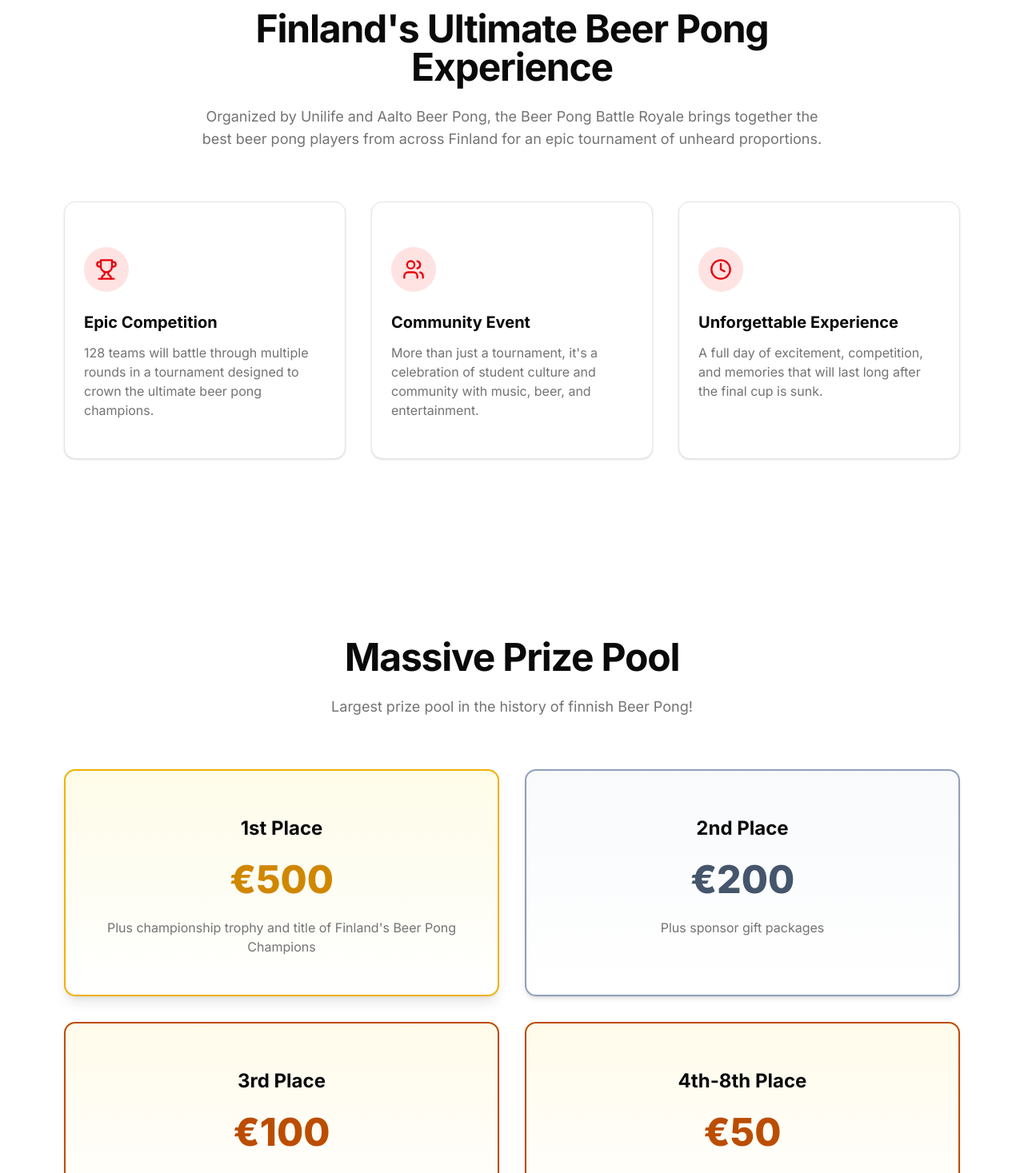
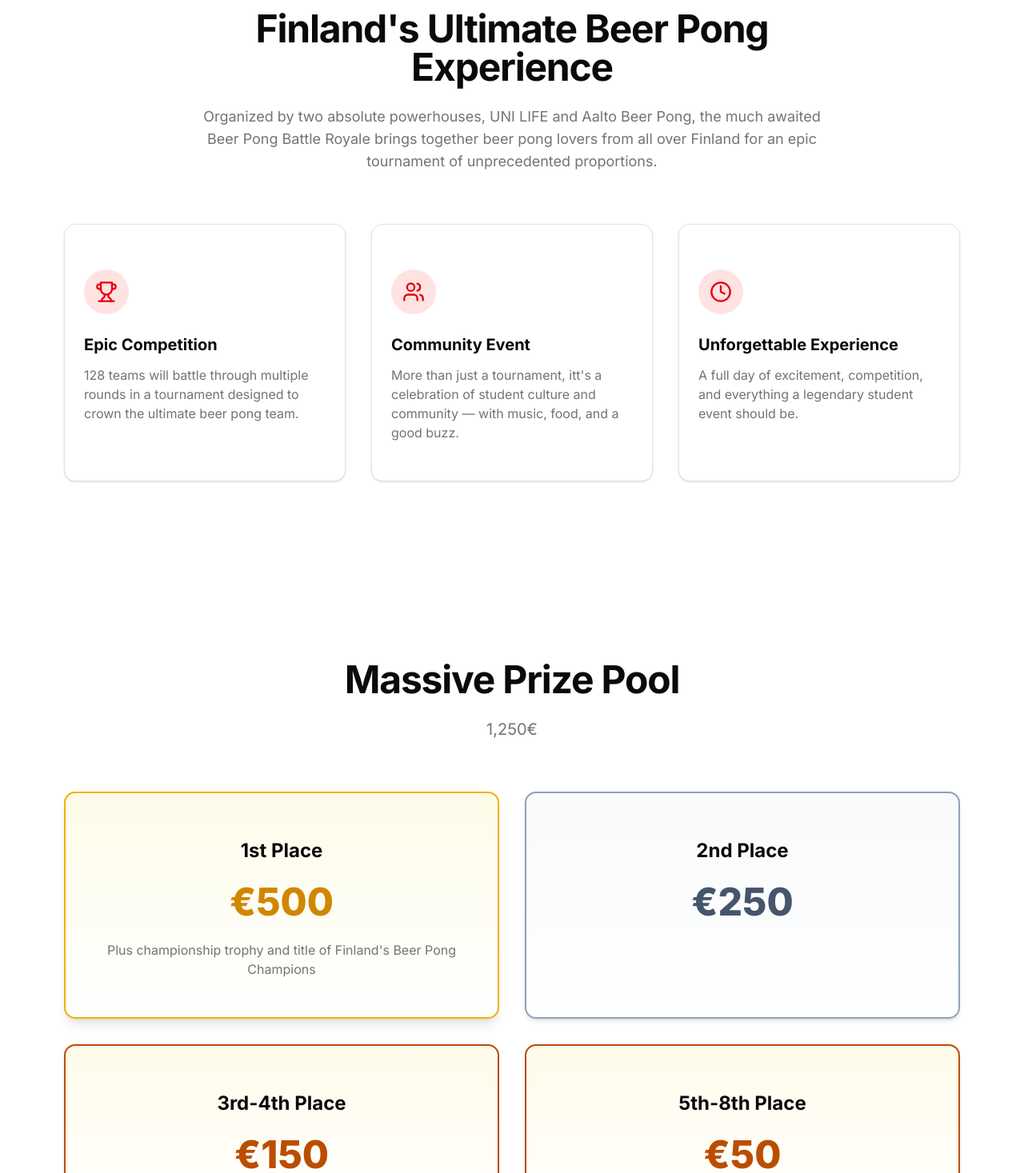
Before and after one commit to strengv1/unilife, a Next.js app: page /events/battleroyale in a window 1280 px wide. Shown: the part 820-2287 px from the top of the page at 80% size. Built offline with nearby package versions, Linux system fonts and the light colour scheme.

Commit message:
BPBR changes

```diff
--- a/src/app/contact/page.tsx
+++ b/src/app/contact/page.tsx
@@ -12,7 +12,7 @@ export default function ContactPage() {
         <section className="py-16 lg:py-48">
           <div className="container mx-auto px-4">
             <div className="max-w-3xl mx-auto text-center mb-12">
-              <h2 className="text-2xl font-bold mb-4">Open Ears, Open Minds – Pitch Us Anything.</h2>
+              <h2 className="text-2xl font-bold mb-4">Open Ears, Open Minds – Pitch Us Anything!</h2>
               <p className="text-muted-foreground mb-2">
                 We&apos;re always happy to hear from students, universities, and potential partners.
               </p>
--- a/src/app/events/battleroyale/_components/AboutSection.tsx
+++ b/src/app/events/battleroyale/_components/AboutSection.tsx
@@ -10,8 +10,7 @@ export const AboutSection = () => {
             Finland&apos;s Ultimate Beer Pong Experience
           </h2>
           <p className="mt-6 text-lg text-muted-foreground">
-            Organized by Unilife and Aalto Beer Pong, the Beer Pong Battle Royale brings together the best beer pong
-            players from across Finland for an epic tournament of unheard proportions.
+            Organized by two absolute powerhouses, UNI LIFE and Aalto Beer Pong, the much awaited Beer Pong Battle Royale brings together beer pong lovers from all over Finland for an epic tournament of unprecedented proportions.
           </p>
         </div>
 
@@ -23,8 +22,7 @@ export const AboutSection = () => {
               </div>
               <h3 className="text-xl font-bold">Epic Competition</h3>
               <p className="mt-3 text-muted-foreground">
-                128 teams will battle through multiple rounds in a tournament designed to crown the ultimate beer
-                pong champions.
+                128 teams will battle through multiple rounds in a tournament designed to crown the ultimate beer pong team.
               </p>
             </CardContent>
           </Card>
@@ -35,8 +33,7 @@ export const AboutSection = () => {
               </div>
               <h3 className="text-xl font-bold">Community Event</h3>
               <p className="mt-3 text-muted-foreground">
-                More than just a tournament, it&apos;s a celebration of student culture and community with music, beer,
-                and entertainment.
+                More than just a tournament, itt&apos;s a celebration of student culture and community — with music, food, and a good buzz.
               </p>
             </CardContent>
           </Card>
@@ -47,7 +44,7 @@ export const AboutSection = () => {
               </div>
               <h3 className="text-xl font-bold">Unforgettable Experience</h3>
               <p className="mt-3 text-muted-foreground">
-                A full day of excitement, competition, and memories that will last long after the final cup is sunk.
+                A full day of excitement, competition, and everything a legendary student event should be.
               </p>
             </CardContent>
           </Card>
--- a/src/app/events/battleroyale/_components/PrizesSection.tsx
+++ b/src/app/events/battleroyale/_components/PrizesSection.tsx
@@ -6,7 +6,7 @@ export const PrizesSection = () => {
       <div className="container mx-auto max-w-6xl px-4">
         <div className="mx-auto max-w-[800px] text-center">
           <h2 className="text-3xl font-bold tracking-tight sm:text-4xl md:text-5xl">Massive Prize Pool</h2>
-          <p className="mt-6 text-lg text-muted-foreground">Largest prize pool in the history of finnish Beer Pong!</p>
+          <p className="mt-6 text-xl text-muted-foreground">1,250€</p>
         </div>
 
         <div className="mt-16 grid gap-8 md:grid-cols-2">
@@ -22,20 +22,18 @@ export const PrizesSection = () => {
           <Card className="border-2 border-slate-400 bg-gradient-to-b from-slate-50 to-white transform transition-transform hover:scale-105 shadow-md">
             <CardContent className="pt-8 pb-6 px-6 text-center">
               <h3 className="text-2xl font-bold">2nd Place</h3>
-              <div className="my-6 text-5xl font-extrabold text-slate-600">€200</div>
-              <p className="text-muted-foreground">Plus sponsor gift packages</p>
+              <div className="my-6 text-5xl font-extrabold text-slate-600">€250</div>
             </CardContent>
           </Card>
           <Card className="border-2 border-amber-700 bg-gradient-to-b from-amber-50 to-white transform transition-transform hover:scale-105 shadow-md">
             <CardContent className="pt-8 pb-6 px-6 text-center">
-              <h3 className="text-2xl font-bold">3rd Place</h3>
-              <div className="my-6 text-5xl font-extrabold text-amber-700">€100</div>
-              <p className="text-muted-foreground">Plus sponsor gift packages</p>
+              <h3 className="text-2xl font-bold">3rd-4th Place</h3>
+              <div className="my-6 text-5xl font-extrabold text-amber-700">€150</div>
             </CardContent>
           </Card>
           <Card className="border-2 border-amber-700 bg-gradient-to-b from-amber-50 to-white transform transition-transform hover:scale-105 shadow-md">
             <CardContent className="pt-8 pb-6 px-6 text-center">
-              <h3 className="text-2xl font-bold">4th-8th Place</h3>
+              <h3 className="text-2xl font-bold">5th-8th Place</h3>
               <div className="my-6 text-5xl font-extrabold text-amber-700">€50</div>
             </CardContent>
           </Card>
--- a/src/app/events/battleroyale/_components/RegistrationSection.tsx
+++ b/src/app/events/battleroyale/_components/RegistrationSection.tsx
@@ -39,7 +39,7 @@ export const RegistrationSection = () => {
                   <span>Registration deadline: One week before the event</span>
                 </li>
               </ul>
-              <Button className="mt-8 w-full bg-red-600 hover:bg-red-700 text-lg py-6">Register Now</Button>
+              <Button disabled className="mt-8 w-full bg-red-600 hover:bg-red-700 text-lg py-6">Register Now</Button>
             </CardContent>
           </Card>
           <Card className="bg-white shadow-lg">
--- a/src/app/page.tsx
+++ b/src/app/page.tsx
@@ -37,11 +37,11 @@ export default function Home() {
                   <p>Welcome to <span className="underline whitespace-nowrap ">UNI LIFE</span>.</p>
                 </div>
 
-                <div className="flex flex-col md:basis-[35vw] gap-2">
-                  <p className=" text-left text-lg md:text-2xl text-balance">
-                    We bring university students together through unforgettable events.
+                <div className="flex flex-col justify-end md:basis-[35vw] gap-2">
+                  <p className="text-left text-lg md:text-2xl">
+                    We bring students together to laugh harder, stay up too late, and meet more people
                   </p>
-                  <p className=" text-left text-lg md:text-2xl text-balance">
+                  <p className=" text-left text-lg md:text-2xl">
                     No one cares what you study — everyone’s here for a good time with great people!
                   </p>
                   <div className="flex flex-col md:flex-row gap-4 mt-8">
--- a/src/components/footer.tsx
+++ b/src/components/footer.tsx
@@ -17,7 +17,7 @@ export function Footer() {
               />
             </Link>
             <p className="text-sm text-muted-foreground">
-              We don&apos;t do ordinary. We make your uni life unforgettable.
+              We don&apos;t do ordinary. <span className="block md:inline">We make your uni life unforgettable.</span>
             </p>
           </div>
           <div className="space-y-3">
```
